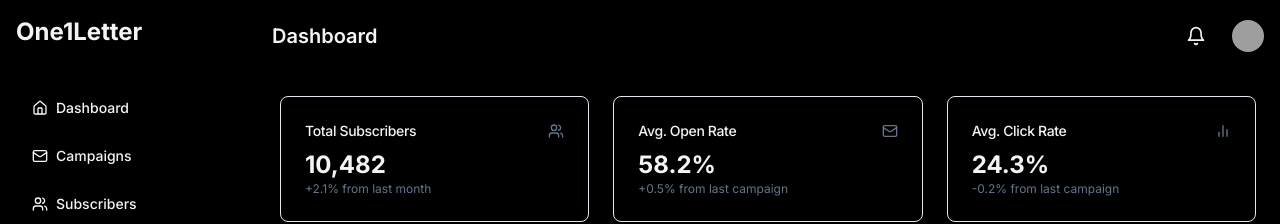
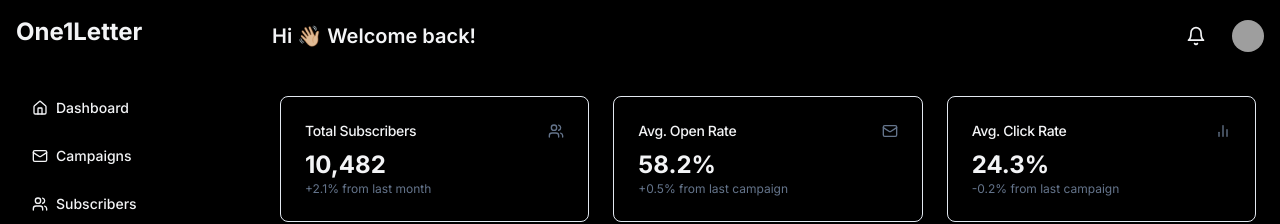
Before and after one commit to yashdev9274/one1Letter., a Next.js app: page /dashboard in a window 1280 px wide. Shown: the top 224 px of the page. Built offline with nearby package versions, Linux system fonts and the light colour scheme; no server answers; grey boxes are pictures that could not be loaded.

Commit message:
udpate user in dashboard.

```diff
--- a/src/components/dashboard/main/main.tsx
+++ b/src/components/dashboard/main/main.tsx
@@ -9,8 +9,12 @@
 // import { LineChart, BarChart } from '@/components/ui/chart'
 import { Avatar, AvatarFallback, AvatarImage } from "@/components/ui/avatar"
 import { Bell, ChevronDown, Home, Mail, Users, BarChart2, FileText, Settings, Search, PlusCircle } from 'lucide-react'
+import { User } from '@clerk/nextjs/server'
+// import { useUser } from '@clerk/nextjs'
 
 export default function DashboardUi() {
+
+    const { user } = useUser()
     return (
         <div className="flex h-screen bg-black text-gray-100">
             {/* Sidebar */}
@@ -46,7 +50,7 @@
             <div className="flex-1 flex flex-col overflow-hidden">
                 {/* Top Bar */}
                 <header className="flex items-center justify-between p-4 bg-black">
-                    <h2 className="text-xl font-semibold">Dashboard</h2>
+                    <h2 className="text-xl font-semibold"> Hi {user?.firstName} 👋🏼 Welcome back!</h2>
                     <div className="flex items-center space-x-4">
                         <Button variant="ghost" size="icon">
                             <Bell className="h-5 w-5" />
```
